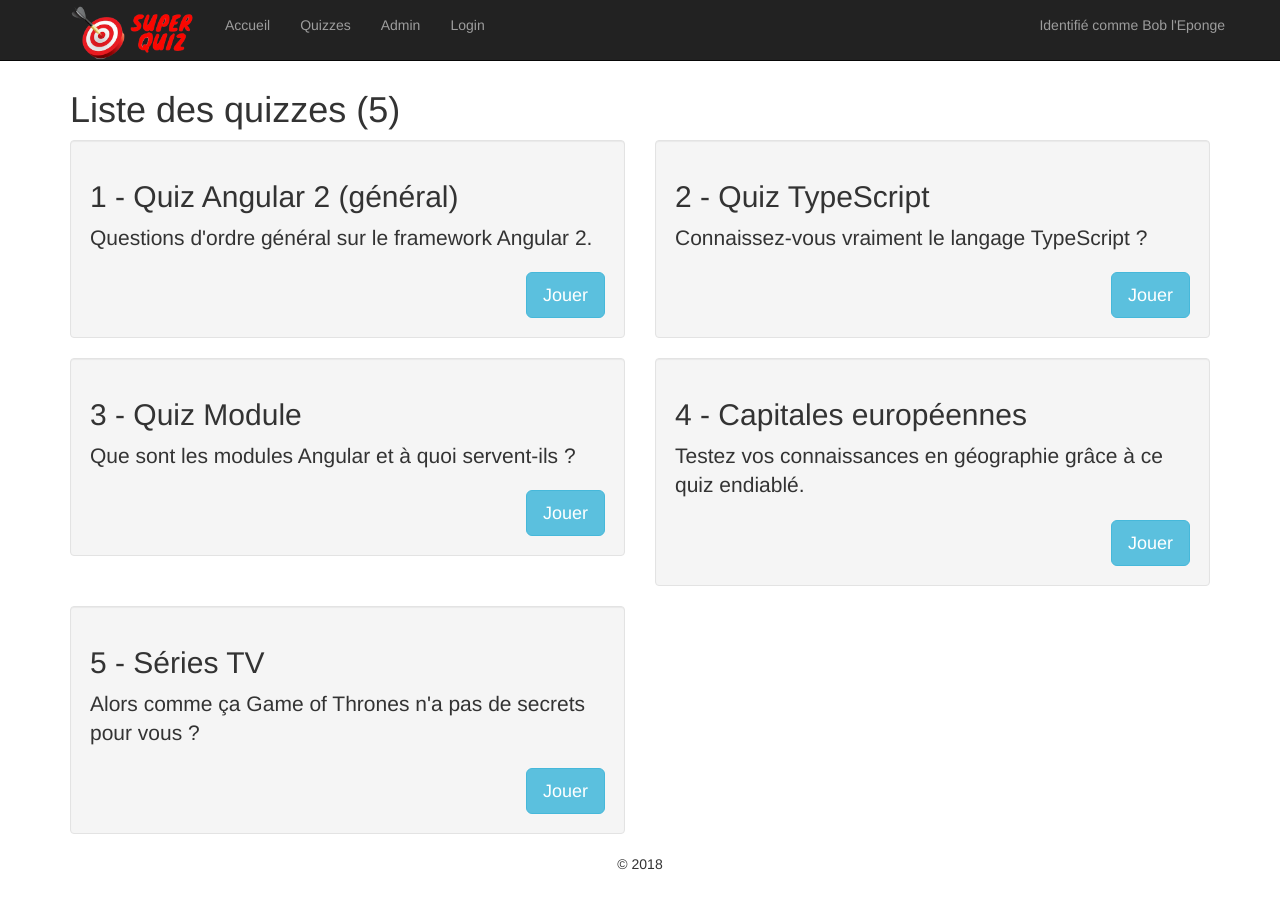
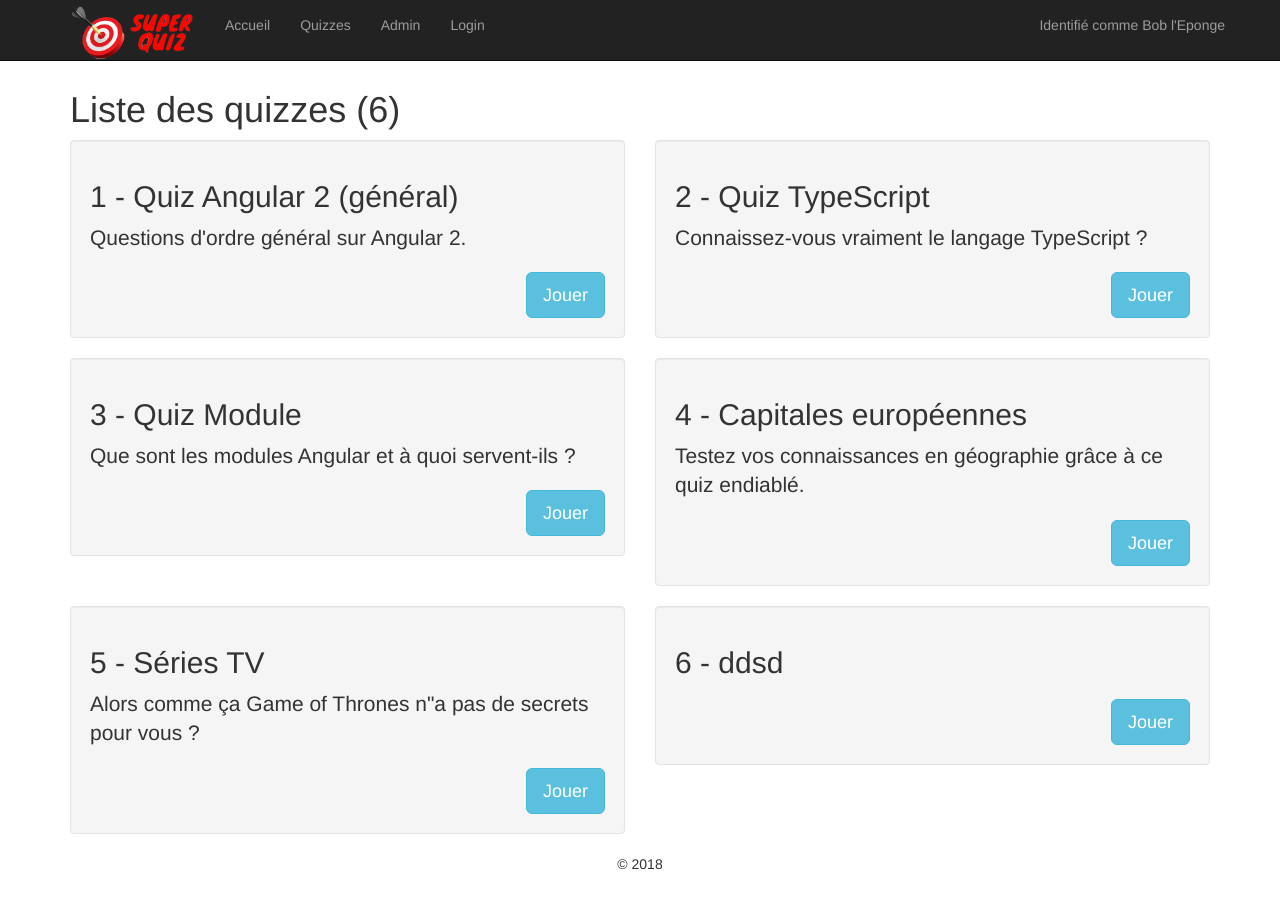
Before and after one commit to alecigne/gtm-projects, an Angular app in the folder ep_superquiz/: page /quizzes in a window 1280 px wide. Shown: the top 908 px of the page. Built offline with nearby package versions, Linux system fonts and the light colour scheme; data requests are answered from the project's data file.

Commit message:
[ep] Début d'implémentation de l'API REST

```diff
--- a/ep_superquiz/package.json
+++ b/ep_superquiz/package.json
@@ -8,7 +8,8 @@
     "build": "ng build --prod",
     "test": "ng test",
     "lint": "ng lint",
-    "e2e": "ng e2e"
+    "e2e": "ng e2e",
+    "api:start": "json-server --watch db.json --port 3004"
   },
   "private": true,
   "dependencies": {
@@ -36,6 +37,7 @@
     "codelyzer": "^4.0.1",
     "jasmine-core": "~2.8.0",
     "jasmine-spec-reporter": "~4.2.1",
+    "json-server": "^0.12.2",
     "karma": "~2.0.0",
     "karma-chrome-launcher": "~2.2.0",
     "karma-coverage-istanbul-reporter": "^1.2.1",
--- a/ep_superquiz/src/app/app.module.ts
+++ b/ep_superquiz/src/app/app.module.ts
@@ -8,6 +8,7 @@
 import { QuizModule } from './quiz/quiz.module';
 import { RouterModule, Routes } from '@angular/router';
 import { LoginComponent } from './common/login/login.component';
+import { HttpClientModule } from '@angular/common/http';
 
 const routes: Routes = [
   { path: 'home', component: HomeComponent },
@@ -26,8 +27,14 @@
   imports: [
     BrowserModule,
     QuizModule,
-    RouterModule.forRoot(routes)
+    RouterModule.forRoot(routes),
+    HttpClientModule
   ],
-  bootstrap: [AppComponent]
+  providers: [
+    { provide: 'JSON_SERVER_URL', useValue: 'http://localhost:3004' }
+  ],
+  bootstrap: [
+    AppComponent
+  ]
 })
 export class AppModule { }
--- a/ep_superquiz/src/app/quiz/quiz-list/quiz-list.component.ts
+++ b/ep_superquiz/src/app/quiz/quiz-list/quiz-list.component.ts
@@ -17,7 +17,7 @@
   constructor(private quizService:QuizService) {}
 
   ngOnInit() {
-    this.quizList = this.quizService.loadQuizzes();
+    this.quizService.loadQuizzes().subscribe(data => this.quizList = data);
   }
 
   addQuiz() {
--- a/ep_superquiz/src/app/quiz/quiz-player/quiz-player.component.html
+++ b/ep_superquiz/src/app/quiz/quiz-player/quiz-player.component.html
@@ -1,8 +1,10 @@
 <a [routerLink]="['/quiz', 99]">99</a>
 <a [routerLink]="['/quiz', 568]">568</a>
 
-<h2>{{(currentQuiz | async).title}}</h2>
-<p>{{(currentQuiz | async).description}}</p>
+<ng-container *ngIf="currentQuiz|async as quiz">
+  <h2>{{quiz.title}}</h2>
+  <p>{{quiz.description}}</p>
+</ng-container>
 
 <p *ngIf="!isStarted; else showNavQuestion">
   <button class="btn btn-info btn-lg" (click)="startQuiz()">
--- a/ep_superquiz/src/app/quiz/quiz-player/quiz-player.component.ts
+++ b/ep_superquiz/src/app/quiz/quiz-player/quiz-player.component.ts
@@ -39,9 +39,8 @@
     // L'ID du quiz vient maintenant de l'URL
     this.route.paramMap.subscribe(params => {
       const quizId = parseInt(params.get('quizId'), 10);
-      const quiz = this.quizService.loadQuiz(quizId);
-      // Pousse le quiz chargé dans l'observable 'currentQuiz'
-      this.quizStateManager.setQuiz(quiz);
+      const obs = this.quizService.loadQuiz(quizId);
+      obs.subscribe(quiz => this.quizStateManager.setQuiz(quiz));
       // cf. template HTML, on voit bien qu'un changement d'URL provoque le changement de quiz
       console.log(quizId);
     });
--- a/ep_superquiz/src/app/quiz/quiz.service.ts
+++ b/ep_superquiz/src/app/quiz/quiz.service.ts
@@ -1,18 +1,20 @@
 import { Injectable } from '@angular/core';
 import { Quiz } from '../models/quiz';
 import { QUIZZES } from '../data/quizzes';
+import { HttpClient } from '@angular/common/http';
+import { Observable } from 'rxjs/Observable';
 
 @Injectable()
 export class QuizService {
 
-  constructor() { }
+  constructor(private http:HttpClient) { }
 
-  loadQuizzes(): Quiz[] {
-    return QUIZZES;
+  loadQuizzes(): Observable<Quiz[]> {
+    return this.http.get<Quiz[]>('http://localhost:3004/quizzes');
   };
 
-  loadQuiz(quizId: number): Quiz {
-    return QUIZZES.find(quiz => quiz.id === quizId);
+  loadQuiz(quizId: number): Observable<Quiz> {
+    return this.http.get<Quiz>(`http://localhost:3004/quizzes/${quizId}`);
   };
 
 }
```
Also changed, not shown: 2 other files (tests, documents, lock files or other folders).
